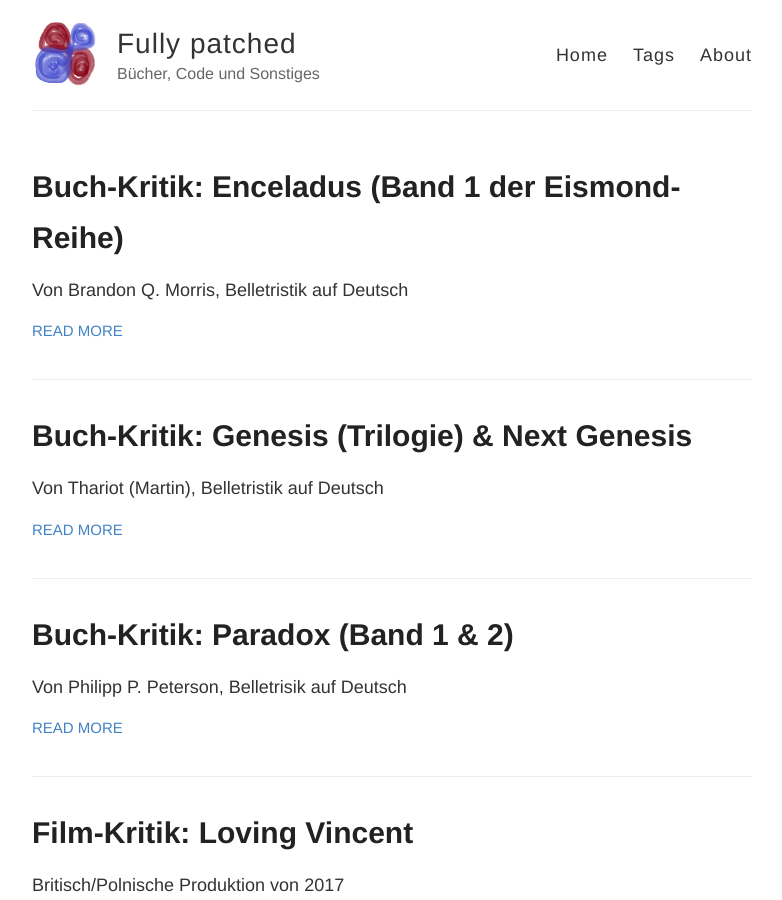
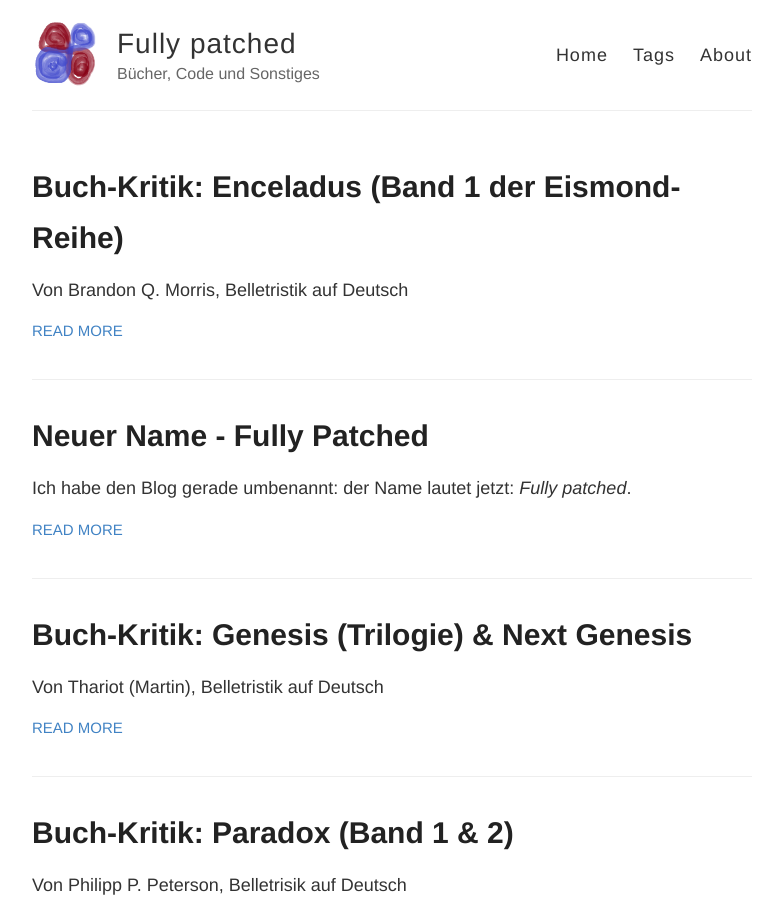
Before and after one commit to msuesskraut/msuesskraut.github.io, a Jekyll site: the page built from index.html, in a window 1280 px wide and 900 px high. Shown: the whole window, without its empty margins (248-1030 px from the left). Built offline with Jekyll 4.4.1, drawn with Linux system fonts in a browser that asks for light colours.

Commit message:
annouced rebranding

```diff
--- /dev/null
+++ b/_posts/2018-02-14-Rebranding-fully-patched.md
@@ -0,0 +1,12 @@
+---
+layout: post
+title: Neuer Name - Fully Patched
+category: meta
+---
+
+Ich habe den Blog gerade umbenannt: der Name lautet jetzt: *Fully patched*.
+
+Der Name passt zu mir gleich aus mehreren Gründen:
+* Ich habe mal zum Thema automatische Software-Patches [geforscht](http://www.qucosa.de/recherche/frontdoor/?tx_slubopus4frontend[id]=3834).
+* Ich liebe es, wenn mein System voll gepatched ist.
+* Ich habe eine Patchworkfamilie ;-)
```
Also changed, not shown: _posts/2017-12-18-Start.md (+1 -0 lines).
